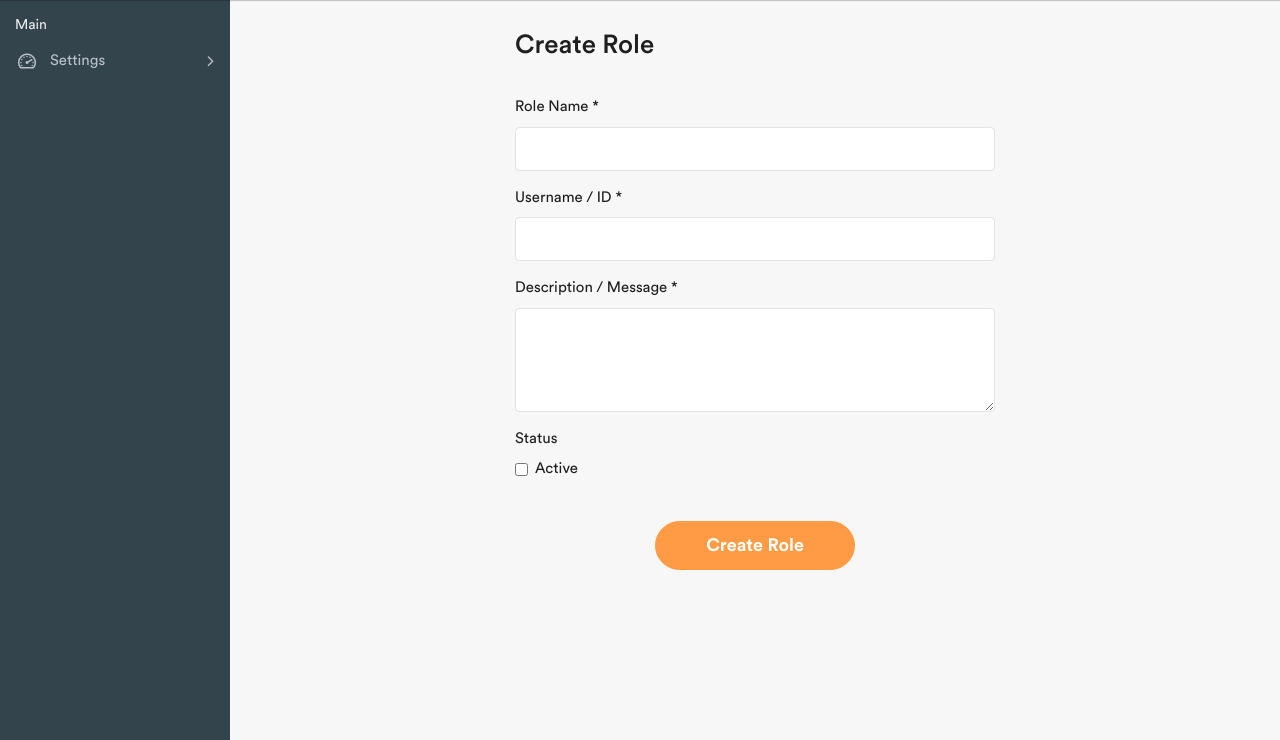
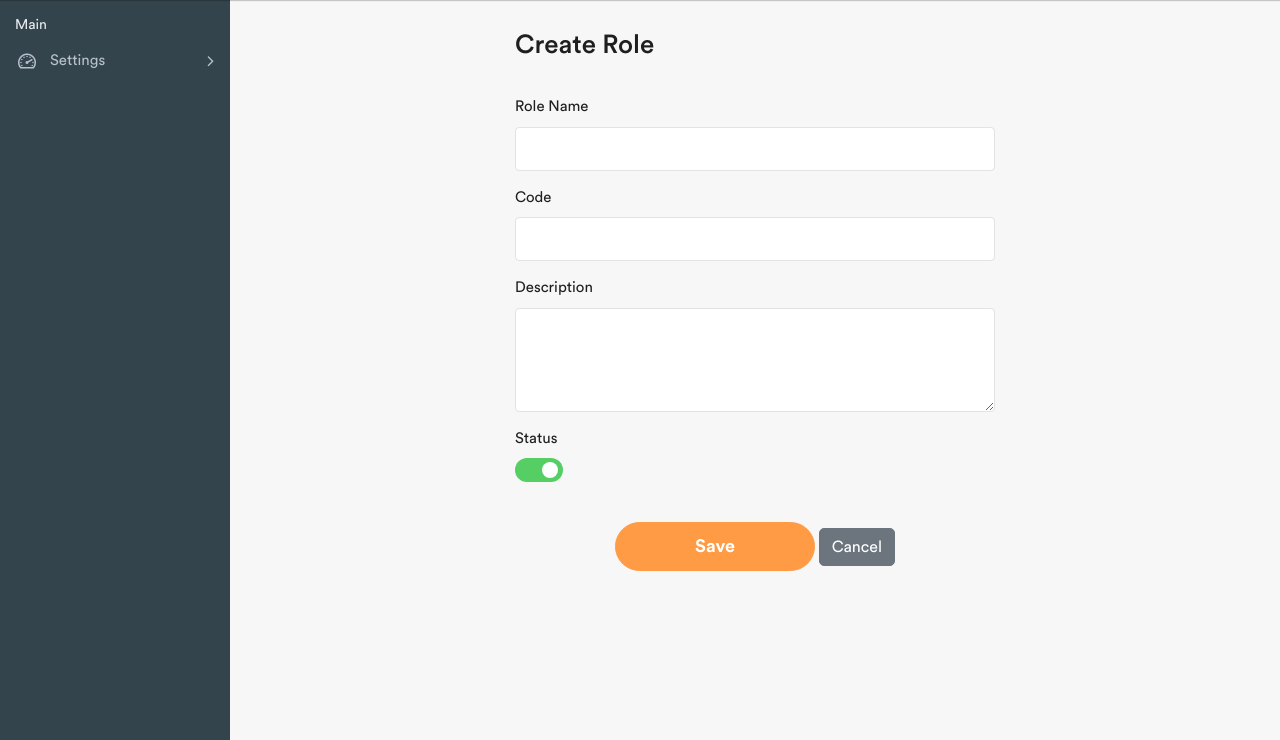
Before and after one commit to HamdiNur/base, a Flask app: page /roles/add in a window 1280 px wide. Shown: the part 60-800 px from the top of the page. Run offline with Flask 3, Linux system fonts and the light colour scheme; some libraries are stand-ins or nearby versions.

Commit message:
roles: enhance role CRUD UI and AJAX interactions

```diff
--- a/templates/roles/role_add.html
+++ b/templates/roles/role_add.html
@@ -46,34 +46,47 @@
                             {% endfor %}
                         {% endif %}
                     {% endwith %}
+<form id="addRoleForm" action="{{ url_for('role.add') }}" method="post">
+    {{ form.hidden_tag() }}
 
-                    <form id="addRoleForm" action="{{ url_for('role.add') }}" method="post">
     <div class="form-group">
-                            <label for="Fullname">Role Name *</label>
-                            <input type="text" id="RoleName" name="RoleName" class="form-control" required>
+        {{ form.name.label(class="form-label") }}
+        {{ form.name(class="form-control") }}
+    </div>
+
+    <div class="form-group">
+        {{ form.code.label(class="form-label") }}
+        {{ form.code(class="form-control") }}
+    </div>
+
+    <div class="form-group">
+        {{ form.description.label(class="form-label") }}
+        {{ form.description(class="form-control", rows=4) }}
     </div>
 <div class="form-group">
-                            <label for="ID">Username / ID *</label>
-                            <input type="text" id="code" name="code" class="form-control" required>
-                        </div>
-                        <div class="form-group">
-                            <label for="Description">Description / Message *</label>
-                            <textarea id="Description" name="Description" class="form-control" rows="4" required></textarea>
-                        </div>
+    <label>Status</label>
 
-
-                        <div class="form-group">
-                            <label>Status</label>
-                            <div class="form-check">
-                                <input type="checkbox" id="is_active" name="is_active" class="form-check-input">
-                                <label class="form-check-label" for="is_active">Active</label>
+    <div class="status-toggle">
+        {{ form.is_active(
+            class="check",
+            id="role_status"
+        ) }}
+        <label for="role_status" class="checktoggle">checkbox</label>
     </div>
 </div>
 
     <div class="submit-section">
-                            <button class="btn btn-primary submit-btn" type="submit">Create Role</button>
+        {{ form.submit(class="btn btn-primary submit-btn") }}
+           <button
+                type="button"
+                class="btn btn-secondary"
+                data-dismiss="modal"
+              >
+                Cancel
+              </button>
     </div>
 </form>
+
                 </div>
             </div>
         </div>
```
Lines whose indentation alone changed are shown as unchanged.
